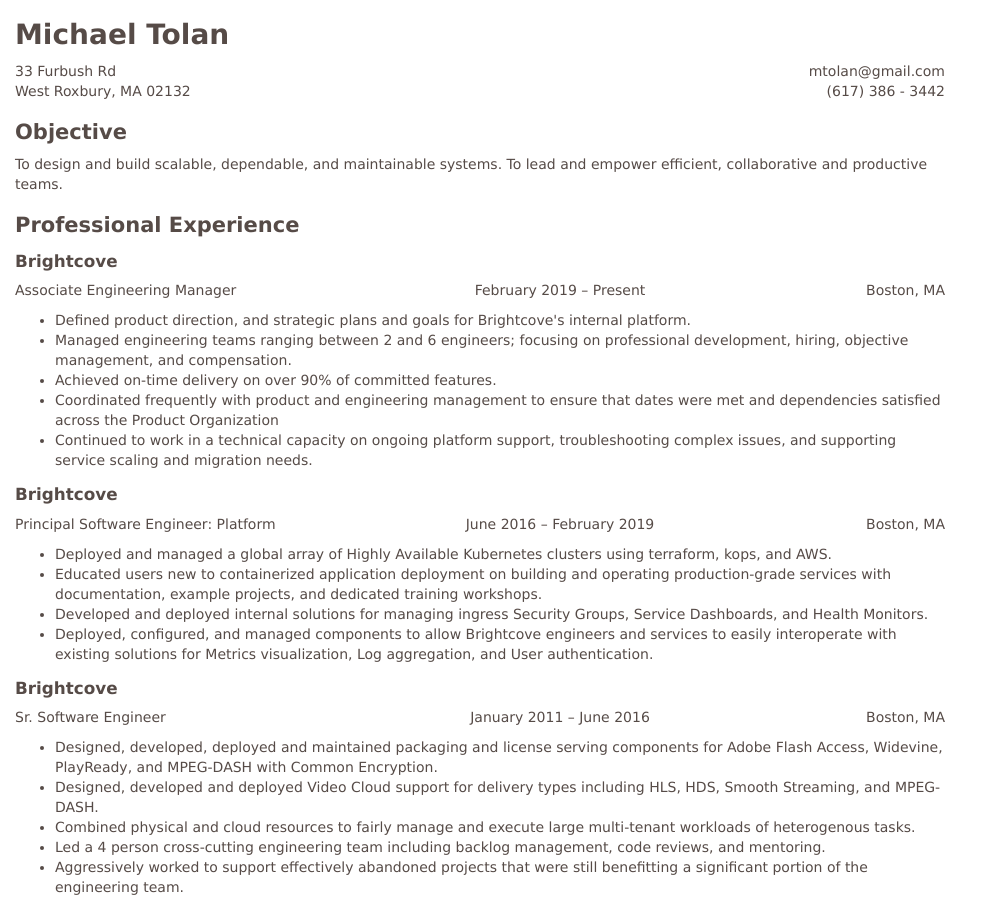
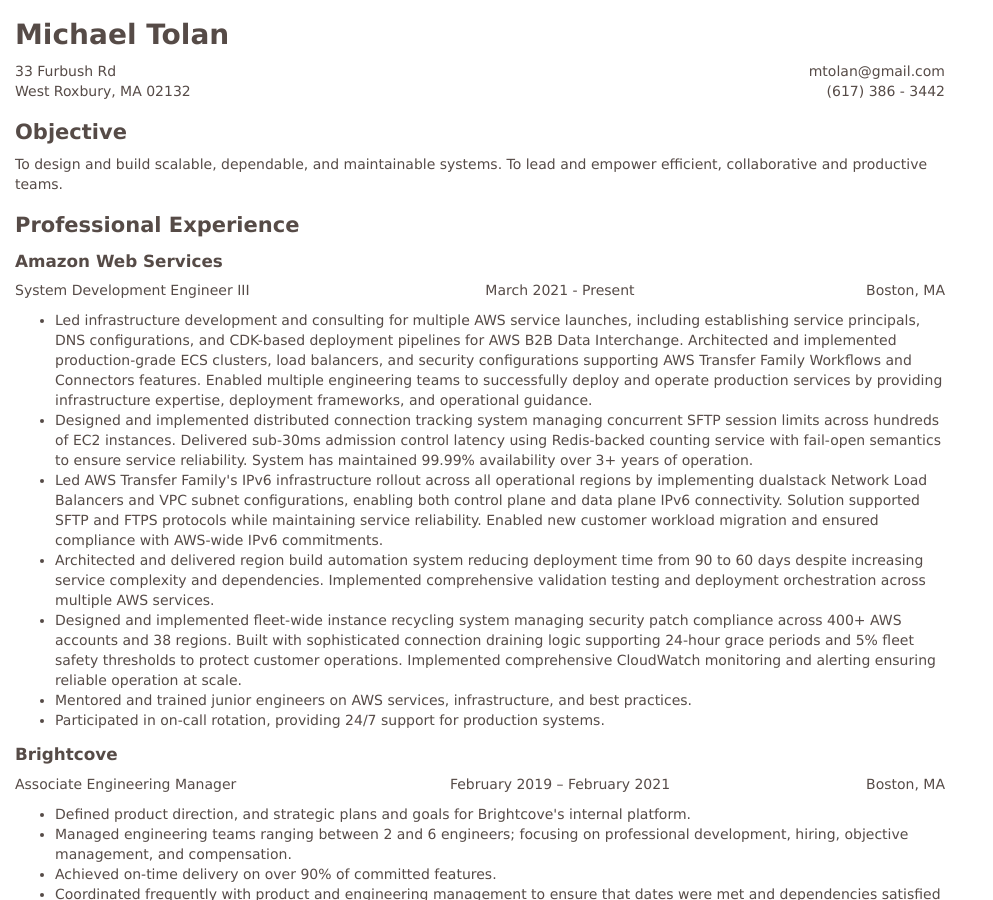
Before and after one commit to mtolan/mtolan.github.io, a Jekyll site: the page built from resume/index.html, in a window 1280 px wide and 900 px high. Shown: the whole window, without its empty margins (0-993 px from the left). Built offline with Jekyll 4.4.1, drawn with Linux system fonts in a browser that asks for light colours.

Commit message:
AWS Experience updaates

```diff
--- a/resume/index.html
+++ b/resume/index.html
@@ -21,10 +21,37 @@
 ## Professional Experience
 
 <section class="position">
+	<h3>Amazon Web Services</h3>
+	<div class="row">
+		<p class="col-xs-5 title">System Development Engineer III</p>
+		<p class="col-xs-4 dates">March 2021 - Present</p>
+		<p class="col-xs-3 location">Boston, MA</p>
+	</div>
+
+	<ul>
+
+	<li>Led infrastructure development and consulting for multiple AWS service launches, including establishing service principals, DNS configurations, and CDK-based deployment pipelines for AWS B2B Data Interchange. Architected and implemented production-grade ECS clusters, load balancers, and security configurations supporting AWS Transfer Family Workflows and Connectors features. Enabled multiple engineering teams to successfully deploy and operate production services by providing infrastructure expertise, deployment frameworks, and operational guidance.</li>
+
+	<li>Designed and implemented distributed connection tracking system managing concurrent SFTP session limits across hundreds of EC2 instances. Delivered sub-30ms admission control latency using Redis-backed counting service with fail-open semantics to ensure service reliability. System has maintained 99.99% availability over 3+ years of operation.</li>
+
+    <li>Led AWS Transfer Family's IPv6 infrastructure rollout across all operational regions by implementing dualstack Network Load Balancers and VPC subnet configurations, enabling both control plane and data plane IPv6 connectivity. Solution supported SFTP and FTPS protocols while maintaining service reliability. Enabled new customer workload migration and ensured compliance with AWS-wide IPv6 commitments.</li>
+
+    <li>Architected and delivered region build automation system reducing deployment time from 90 to 60 days despite increasing service complexity and dependencies. Implemented comprehensive validation testing and deployment orchestration across multiple AWS services.</li>
+
+    <li>Designed and implemented fleet-wide instance recycling system managing security patch compliance across 400+ AWS accounts and 38 regions. Built with sophisticated connection draining logic supporting 24-hour grace periods and 5% fleet safety thresholds to protect customer operations. Implemented comprehensive CloudWatch monitoring and alerting ensuring reliable operation at scale.</li>
+
+	<li>Mentored and trained junior engineers on AWS services, infrastructure, and best practices.</li>
+
+	<li>Participated in on-call rotation, providing 24/7 support for production systems.</li>
+
+	</ul>
+	</section>
+
+<section class="position">
 <h3>Brightcove</h3>
 <div class="row">
 	<p class="col-xs-5 title">Associate Engineering Manager</p>
-	<p class="col-xs-4 dates">February 2019 – Present</p>
+	<p class="col-xs-4 dates">February 2019 – February 2021</p>
 	<p class="col-xs-3 location">Boston, MA</p>
 </div>
 
```
